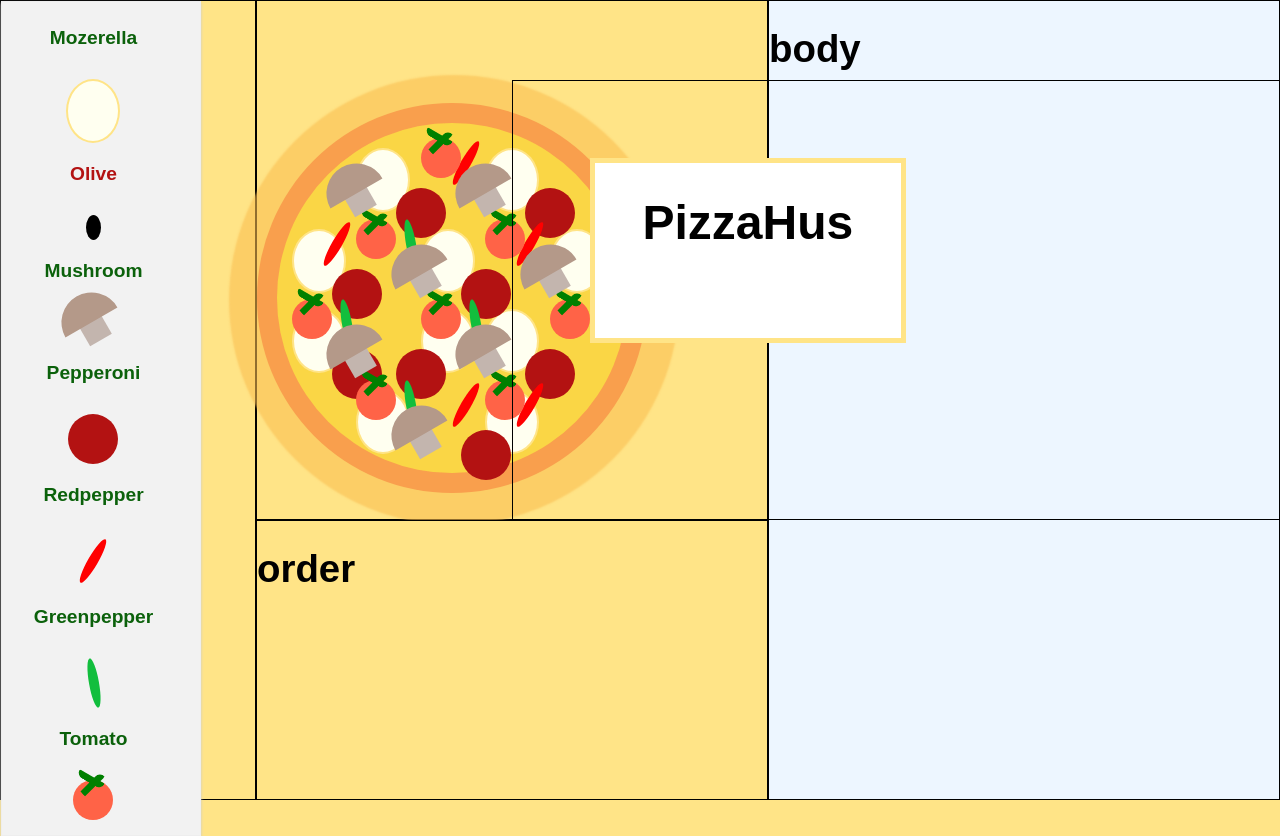
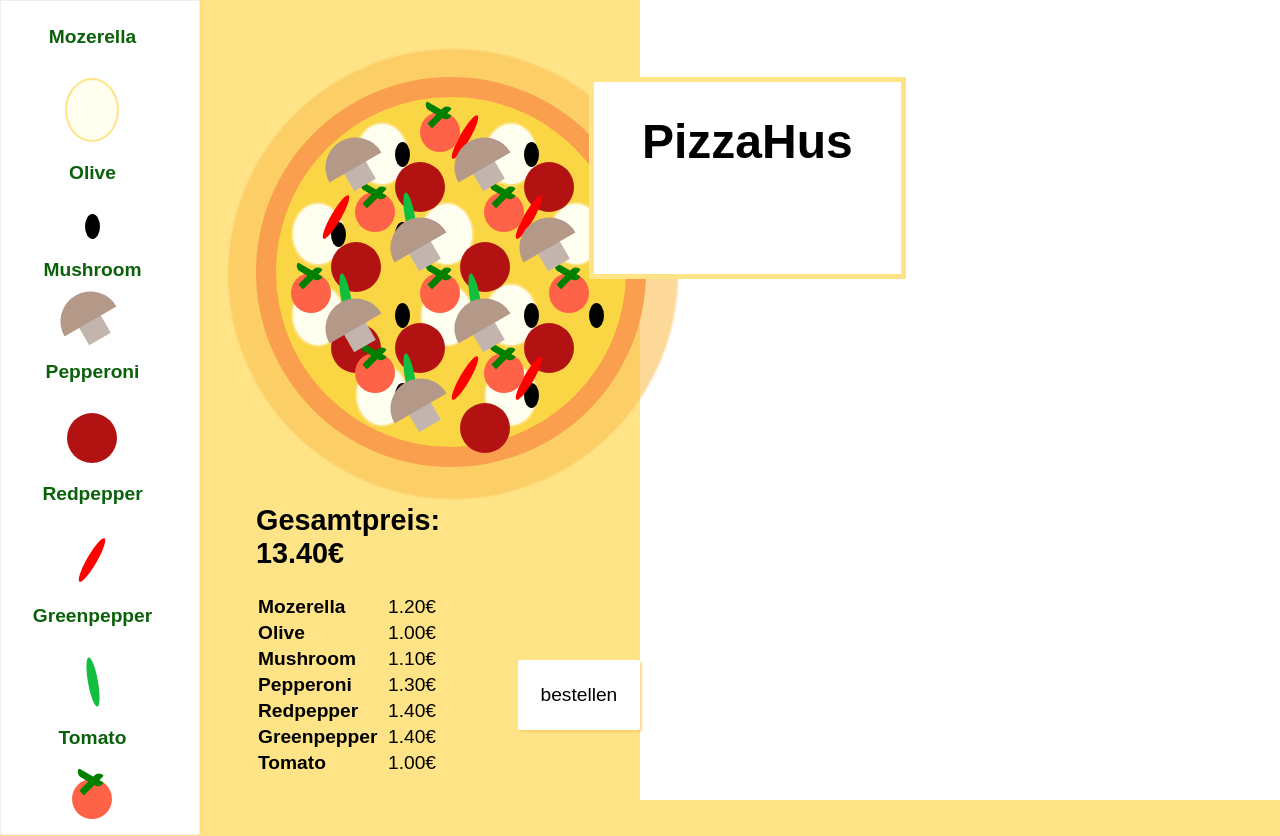
Before and after one commit to MarlenaFlueh/react-pizza-builder, a React (Create React App) app: page / in a window 1280 px wide. Built offline with nearby package versions, Linux system fonts and the light colour scheme.

Commit message:
create order files and functionality

```diff
--- /dev/null
+++ b/src/components/OrderOverview/OrderOverview.js
@@ -0,0 +1,81 @@
+import React, { Component } from "react";
+import styled from "styled-components";
+
+const Ing = styled.label`
+  display: block;
+  width: 130px;
+  font-weight: bold;
+`;
+
+const Span = styled.div`
+  display: flex;
+  font: inherit;
+  padding: 2px;
+`;
+
+const Row = styled.div`
+  display: flex;
+  flex-direction: column;
+
+  @media (min-width: 1000px) and (min-height: 700px) {
+    flex-direction: row;
+  }
+`;
+
+const Col = styled.div`
+  display: flex;
+  flex-flow: column;
+  margin: auto;
+`;
+
+const Button = styled.button`
+  text-decoration: none;
+  border: none;
+  margin: 180px auto 0 0;
+  box-shadow: 2px 2px 2px #fabe5094;
+  border-radius: 2px;
+  background-color: white;
+  height: 70px;
+  width: 130px;
+  font: inherit;
+
+  &:hover {
+    color: grey;
+    cursor: pointer;
+  }
+`;
+
+class OrderOverview extends Component {
+  render() {
+    let ingredientsArray = [];
+    for (let key in this.props.ingredients) {
+      ingredientsArray.push({ id: key, config: this.props.ingredients[key] });
+    }
+
+    let ingredients = ingredientsArray.map(ing => {
+      if (ing.config.selected) {
+        return (
+          <div key={ing.id}>
+            <Span>
+              <Ing>{ing.config.name}</Ing>
+              {ing.config.price.toFixed(2)}€
+            </Span>
+          </div>
+        );
+      }
+      return null;
+    });
+
+    return (
+      <Row>
+        <Col>
+          <h2>Gesamtpreis: {this.props.fullPrice.toFixed(2)}€</h2>
+          {ingredients}
+        </Col>
+        <Button>bestellen</Button>
+      </Row>
+    );
+  }
+}
+
+export default OrderOverview;
--- a/src/components/PizzaBuilder/PizzaBuilder.js
+++ b/src/components/PizzaBuilder/PizzaBuilder.js
@@ -6,14 +6,13 @@
 const PizzaContainer = styled.div`
   width: 200px;
   height: 200px;
-  margin: 20% 0;
+  margin: 20% auto;
   text-align: center;
   font-weight: bold;
-  font-size: 1.2rem;
 
   @media (min-width: 500px) and (min-height: 400px) {
-    width: 350px;
-    height: 350px;
+    width: 200px;
+    height: 200px;
   }
 
   @media (min-width: 500px) and (min-height: 401px) {
@@ -24,6 +23,7 @@
   @media (min-width: 1050px) and (min-height: 700px) {
     width: 400px;
     height: 400px;
+    margin: 20% 0;
   }
 `;
 
--- a/src/components/Toolbar/Toolbar.js
+++ b/src/components/Toolbar/Toolbar.js
@@ -6,11 +6,11 @@
 const ToolbarContainer = styled.div`
   width: 100%;
   text-align: center;
-  box-shadow: 0 2px 3px #ccc;
+  box-shadow: 0 2px 3px #fabe5094;
   border: 1px solid #eee;
   padding: 10px;
   box-sizing: border-box;
-  background-color: #f2f2f2;
+  background-color: white;
 
   @media (min-width: 500px) and (min-height: 401px) {
     width: 150px;
--- a/src/container/Pizza/Pizza.js
+++ b/src/container/Pizza/Pizza.js
@@ -6,75 +6,22 @@
 import * as ingredients from "../../components/PizzaBuilder/Ingredients";
 import * as positions from "../../components/PizzaBuilder/IngredientPosition";
 import Heading from "../../components/Heading/Heading";
+import * as PizzaGrid from "./PizzaGrid";
+import OrderOverview from "../../components/OrderOverview/OrderOverview";
 
 export const Container = styled.div`
   display: grid;
   grid-template-columns: 30% 30% 10% 10% 20%;
-  grid-auto-rows: 10% 20% 50% 20%;
-  background-color: #edf6ff;
+  grid-auto-rows: 10% 20% 40% 30%;
+  background-color: #ffe487;
   position: absolute;
   width: 100%;
   height: 100%;
   top: 0;
   left: 0;
   @media (min-width: 1050px) and (min-height: 700px) {
-    grid-template-columns: 20% 20% 20% 10% 30%;
-    grid-auto-rows: 10% 20% 35% 35%;
-  }
-`;
-
-export const SectionOne = styled.div`
-  grid-column: 1/6;
-  grid-row: 1;
-  border: 1px solid black;
-  z-index: 1;
-
-  @media (min-width: 1050px) and (min-height: 700px) {
-    grid-column: 3/6;
-    grid-row: 2/4;
-  }
-`;
-
-export const SectionTwo = styled.div`
-  grid-column: 1/6;
-  grid-row: 2;
-  border: 1px solid black;
-  @media (min-width: 1050px) and (min-height: 700px) {
-    grid-column: 4/6;
-    grid-row: 1/5;
-  }
-`;
-
-export const SectionThree = styled.div`
-  grid-column: 1/2;
-  grid-row: 3/5;
-  background-color: #ffe487;
-  border: 1px solid black;
-  @media (min-width: 1050px) and (min-height: 700px) {
-    grid-column: 1;
-    grid-row: 1/5;
-  }
-`;
-
-export const SectionFour = styled.div`
-  grid-column: 2/6;
-  grid-row: 3;
-  background-color: #ffe487;
-  border: 1px solid black;
-  @media (min-width: 1050px) and (min-height: 700px) {
-    grid-column: 2/4;
-    grid-row: 1/4;
-  }
-`;
-
-export const SectionFive = styled.div`
-  grid-column: 2/6;
-  grid-row: 4;
-  background-color: #ffe487;
-  border: 1px solid black;
-  @media (min-width: 1050px) and (min-height: 700px) {
-    grid-column: 2/4;
-    grid-row: 4;
+    grid-template-columns: 20% 20% 10% 10% 40%;
+    grid-auto-rows: 10% 20% 30% 40%;
   }
 `;
 
@@ -85,78 +32,99 @@
         name: "Mozerella",
         style: ingredients.Mozerella,
         position: positions.mozerella,
-        selected: true
+        selected: true,
+        price: 1.2
       },
       Olive: {
         name: "Olive",
         style: ingredients.Olive,
         position: positions.olive,
-        selected: false
+        selected: true,
+        price: 1.0
       },
       Mushroom: {
         name: "Mushroom",
         style: ingredients.Mushroom,
         position: positions.mushroom,
-        selected: true
+        selected: true,
+        price: 1.1
       },
       Pepperoni: {
         name: "Pepperoni",
         style: ingredients.Pepperoni,
         position: positions.pepperoni,
-        selected: true
+        selected: true,
+        price: 1.3
       },
       Redpepper: {
         name: "Redpepper",
         style: ingredients.RedPepper,
         position: positions.redPepper,
-        selected: true
+        selected: true,
+        price: 1.4
       },
       Greenpepper: {
         name: "Greenpepper",
         style: ingredients.GreenPepper,
         position: positions.greenPepper,
-        selected: true
+        selected: true,
+        price: 1.4
       },
       Tomato: {
         name: "Tomato",
         style: ingredients.Tomato,
         position: positions.tomato,
-        selected: true
+        selected: true,
+        price: 1.0
       }
     },
-    test: 1
+    fullPrice: 13.4
   };
 
   changeSelectedHandler = name => {
-    let updatedObj = {
+    let updateSelectedObj = {
       ...this.state.ings[name],
       selected: !this.state.ings[name].selected
     };
-    let updateState = { ...this.state.ings, [name]: updatedObj };
-    this.setState({ ings: updateState });
+    let updateIngs = { ...this.state.ings, [name]: updateSelectedObj };
+
+    this.setState(() => {
+      if (this.state.ings[name].selected) {
+        return {
+          ings: updateIngs,
+          fullPrice: this.state.fullPrice - this.state.ings[name].price
+        };
+      } else {
+        return {
+          ings: updateIngs,
+          fullPrice: this.state.fullPrice + this.state.ings[name].price
+        };
+      }
+    });
   };
 
   render() {
     return (
       <Container>
-        <SectionOne col="3/5" row="2" color="white">
+        <PizzaGrid.SectionOne>
           <Heading />
-        </SectionOne>
-        <SectionTwo col="4/6" row="1/4" color="grey">
-          <h1>body</h1>
-        </SectionTwo>
-        <SectionThree col="1" row="1/4" color="#ffe487">
+        </PizzaGrid.SectionOne>
+        <PizzaGrid.SectionTwo />
+        <PizzaGrid.SectionThree>
           <Toolbar
             clicked={this.changeSelectedHandler}
             ingredients={this.state.ings}
           />
-        </SectionThree>
-        <SectionFour col="2/4" row="1/4" color="#ffe487">
+        </PizzaGrid.SectionThree>
+        <PizzaGrid.SectionFour col="2/4" row="1/4" color="#ffe487">
           <PizzaBuilder ingredients={this.state.ings} />
-        </SectionFour>
-        <SectionFive>
-          <h1>order</h1>
-        </SectionFive>
+        </PizzaGrid.SectionFour>
+        <PizzaGrid.SectionFive>
+          <OrderOverview
+            ingredients={this.state.ings}
+            fullPrice={this.state.fullPrice}
+          />
+        </PizzaGrid.SectionFive>
       </Container>
     );
   }
--- /dev/null
+++ b/src/container/Pizza/PizzaGrid.js
@@ -0,0 +1,52 @@
+import styled from "styled-components";
+
+export const SectionOne = styled.div`
+  grid-column: 1/6;
+  grid-row: 1/2;
+  z-index: 1;
+
+  @media (min-width: 1050px) and (min-height: 700px) {
+    grid-column: 3/6;
+    grid-row: 1/4;
+  }
+`;
+
+export const SectionTwo = styled.div`
+  grid-column: 1/6;
+  grid-row: 2;
+  background-color: white;
+
+  @media (min-width: 1050px) and (min-height: 700px) {
+    grid-column: 4/6;
+    grid-row: 1/5;
+  }
+`;
+
+export const SectionThree = styled.div`
+  grid-column: 1/2;
+  grid-row: 3/5;
+
+  @media (min-width: 1050px) and (min-height: 700px) {
+    grid-column: 1;
+    grid-row: 1/5;
+  }
+`;
+
+export const SectionFour = styled.div`
+  grid-column: 2/6;
+  grid-row: 3;
+
+  @media (min-width: 1050px) and (min-height: 700px) {
+    grid-column: 2/4;
+    grid-row: 1/4;
+  }
+`;
+
+export const SectionFive = styled.div`
+  grid-column: 2/6;
+  grid-row: 4;
+  @media (min-width: 1050px) and (min-height: 700px) {
+    grid-column: 2/4;
+    grid-row: 4/5;
+  }
+`;
```
